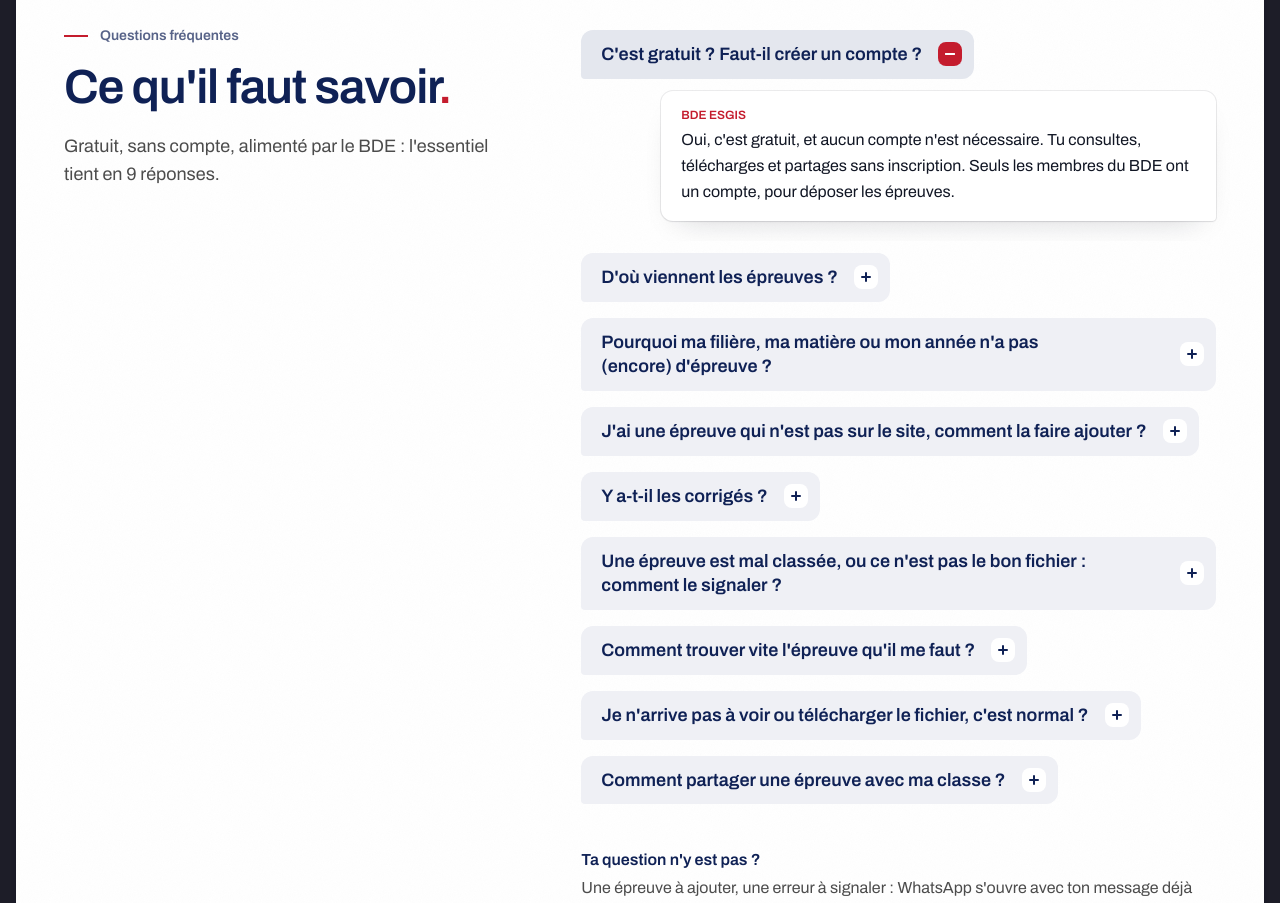
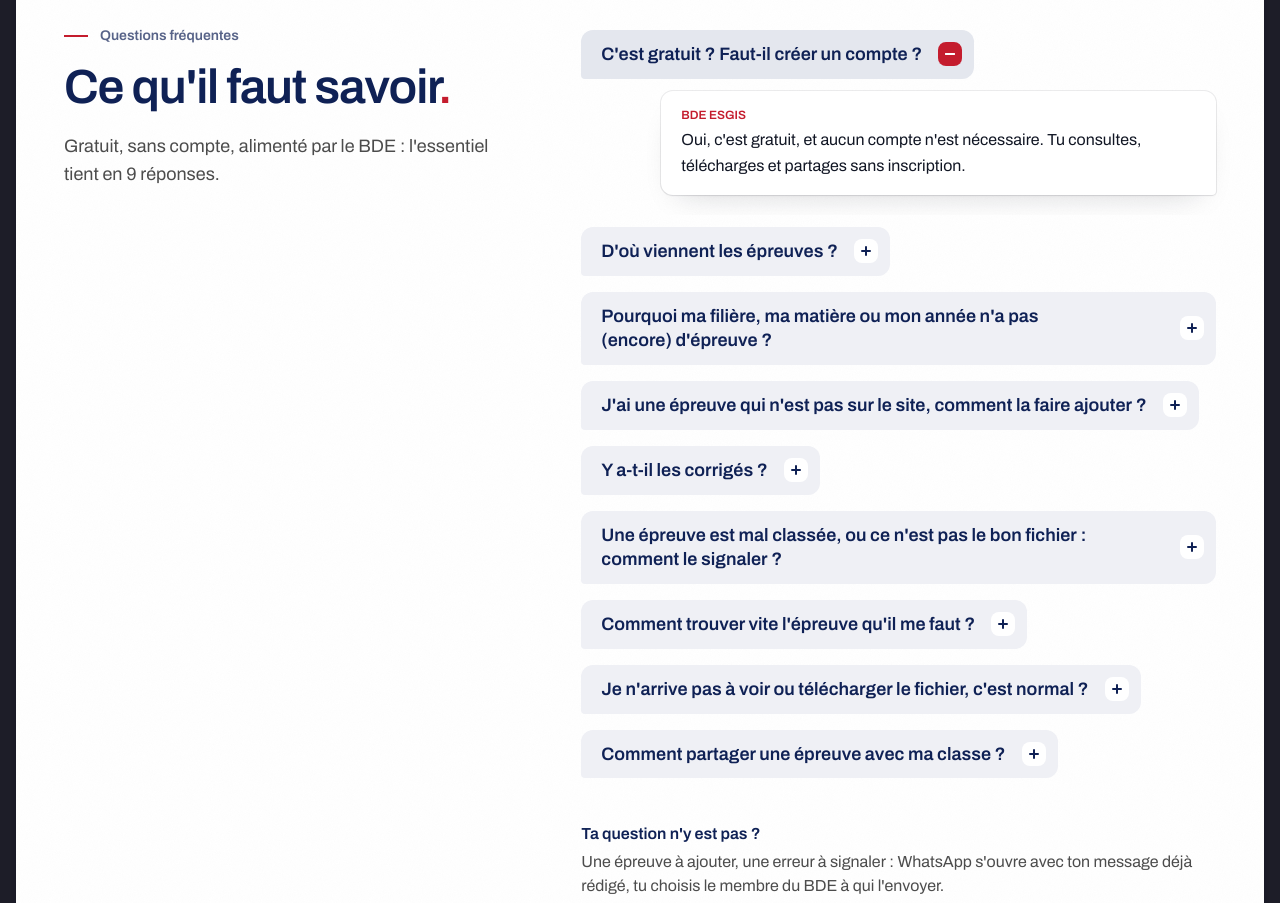
Before and after one commit to kaizen-squad/esgis-epreuves, a Next.js app: page / in a window 1280 px wide. Shown: the part 1400-2303 px from the top of the page. Built offline with nearby package versions, Linux system fonts and the light colour scheme; no server answers; the database is empty.

Commit message:
fix(faq): retire la mention des comptes BDE, hors sujet pour la FAQ publique

```diff
--- a/src/components/home/Faq.tsx
+++ b/src/components/home/Faq.tsx
@@ -30,8 +30,7 @@ function questions(contactHref: string): Question[] {
       answer: (
         <>
           Oui, c&apos;est gratuit, et aucun compte n&apos;est nécessaire. Tu
-          consultes, télécharges et partages sans inscription. Seuls les membres
-          du BDE ont un compte, pour déposer les épreuves.
+          consultes, télécharges et partages sans inscription.
         </>
       ),
     },
```
